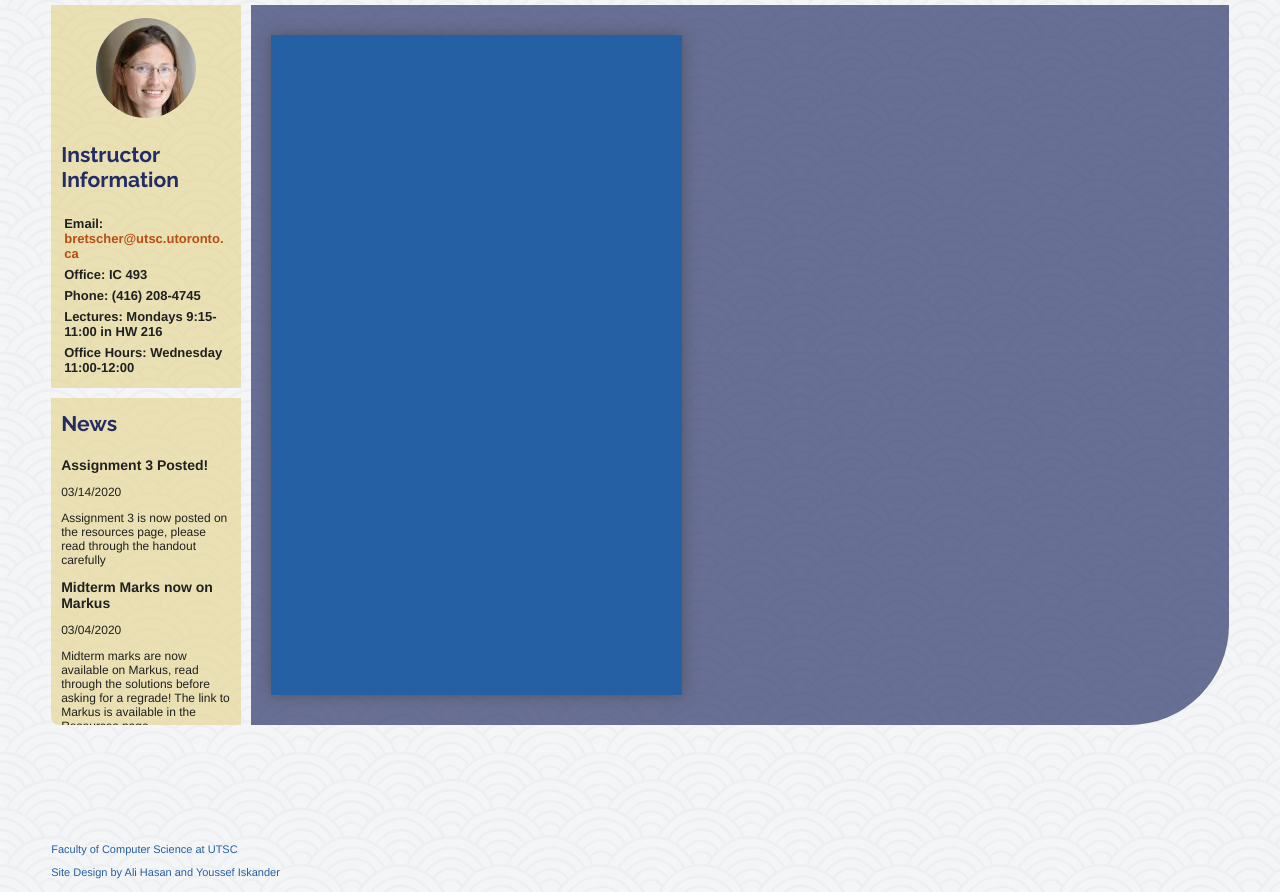
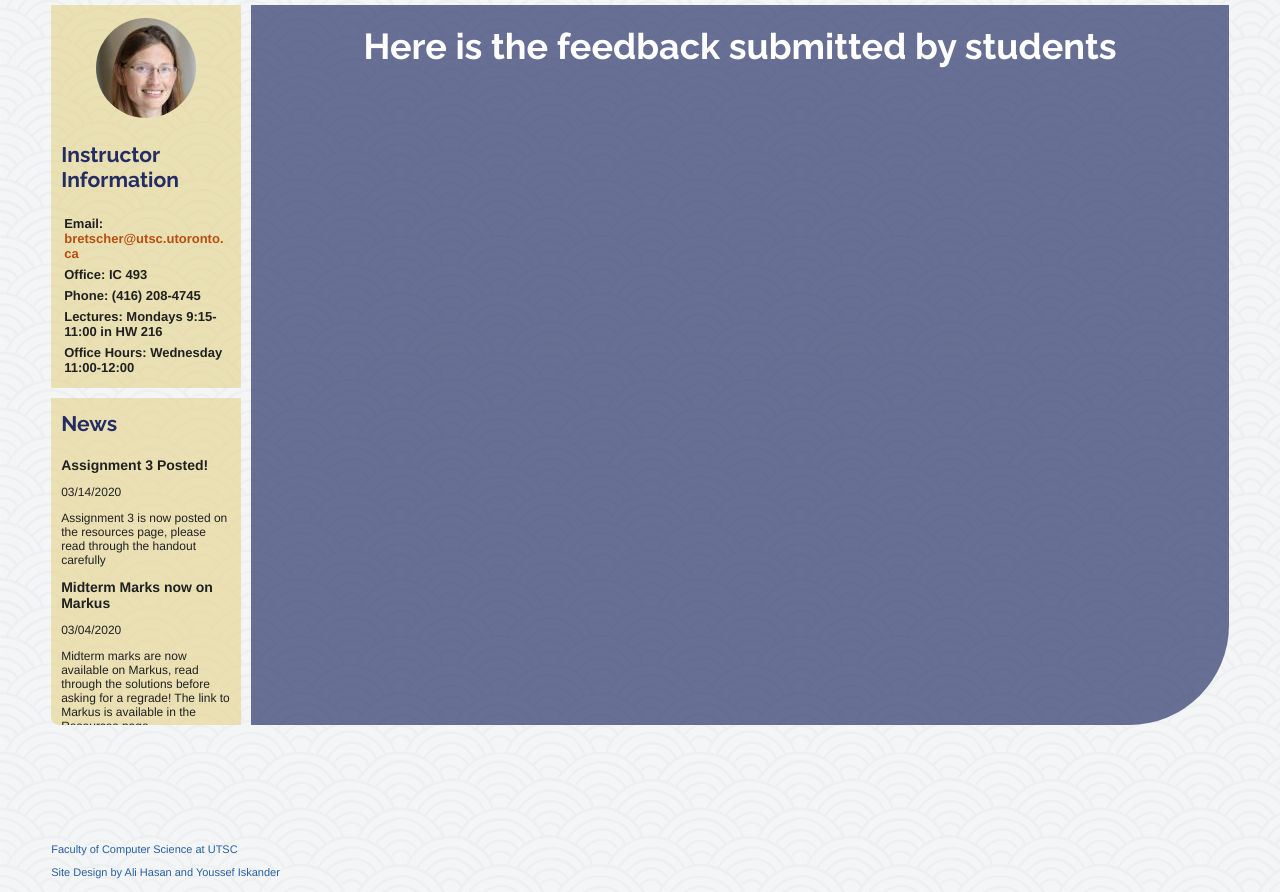
Before and after one commit to ali-imad/cscb20_assignment3, a Flask app: page /feedback in a window 1280 px wide. Shown: the part 49-941 px from the top of the page. Run offline with Flask 2, Linux system fonts and the light colour scheme; data comes from the database, SQL or seed files in the repository; some web fonts are replaced.

Commit message:
added favicon, re-added instructor feedback display

```diff
--- a/app.py
+++ b/app.py
@@ -282,7 +282,7 @@ def feedback():
         db.session.add(new_feedback)
         db.session.commit()
         flash("Thanks for the feedback!")
-        redirect(url_for('root'))
+        return redirect(url_for('root'))
 
     return render_template("feedback.html", is_student=is_student, all_feedback=all_feedback, form=form)
 
--- a/templates/base.html
+++ b/templates/base.html
@@ -6,6 +6,8 @@
 	<link rel="stylesheet" type="text/css" href="{{ url_for('static', filename='css/scrollbar.css') }}">
 	<link rel="stylesheet" type="text/css" href="{{ url_for('static', filename='css/index.css') }}">
 	<link rel="stylesheet" type="text/css" href="{{ url_for('static', filename='css/form.css') }}">
+	<link rel="shortcut icon" href="{{ url_for('static', filename='favicon.ico') }}">
+
 	{% block head %}
 
 	{% endblock %}
--- a/templates/feedback.html
+++ b/templates/feedback.html
@@ -1,8 +1,8 @@
 {% extends "base.html"%}
 
 {% block content %}
+{% if is_student %}
 <div class="content-child">
-    {% if is_student %}
     <h2 class="content-title">Provide your instructors feedback!</h2>
     <form method="POST" action="{{ url_for('feedback') }}">
     <div id="feedback-form">
@@ -29,9 +29,26 @@
         <input type="submit" value="Submit">
     </div>
     </form>
-    {% else %}
+</div>
+{% else %}
+<h1 class="content-title" style="text-align: center;">Here is the feedback submitted by students</h1>
 
-    {% endif %}
+{% for key, feedback in all_feedback.items() %}
+<div class="content-child">
+    <h7 class="content-title"><br>What do you like about the instructor teaching?<br></h7>
+    <h7>{{ feedback['q1'] }} <br></h7>
+
+    <h7 class="content-title"><br>What do you recommend the instructor to do to improve their teaching?<br></h7>
+    <h7>{{ feedback['q2'] }} <br></h7>
+
+    <h7 class="content-title"><br>What do you like about the instructor's assignments and testing material?<br></h7>
+    <h7>{{ feedback['q3'] }} <br></h7><br>
+
+    <h7 class="content-title">Do you believe you are being properly evaluated on your knowledge in this course?<br></h7>
+    <h7>{{ feedback['q4'] }} <br></h7>
+</div>
+{% endfor %}
+{% endif %}
 
 </div>
 {% endblock %}
--- a/templates/index.html
+++ b/templates/index.html
@@ -13,7 +13,7 @@
 	{% if is_student is true %}
 	<p>Submit anonymous feedback <a href="/feedback">here</a></p>
 	{% else %}
-	<p>Review annonymous feedback <a href="/feedback"> here</a></p>
+	<p>Review your feedback <a href="/feedback"> here</a></p>
 	{% endif %}
 </div>
 
--- a/templates/signin_skeleton.html
+++ b/templates/signin_skeleton.html
@@ -5,6 +5,7 @@
 	<meta name="viewport" content="width=device-width, initial-scale=0.7">
 	<link rel="stylesheet" type="text/css" href="{{ url_for('static', filename='css/index.css') }}">
 	<link rel="stylesheet" type="text/css" href="{{ url_for('static', filename='css/form.css') }}">
+	<link rel="shortcut icon" href="{{ url_for('static', filename='favicon.ico') }}">
 </head>
 <body>
 <div id="login-container">
```
Also changed, not shown: static/favicon.ico (added).
